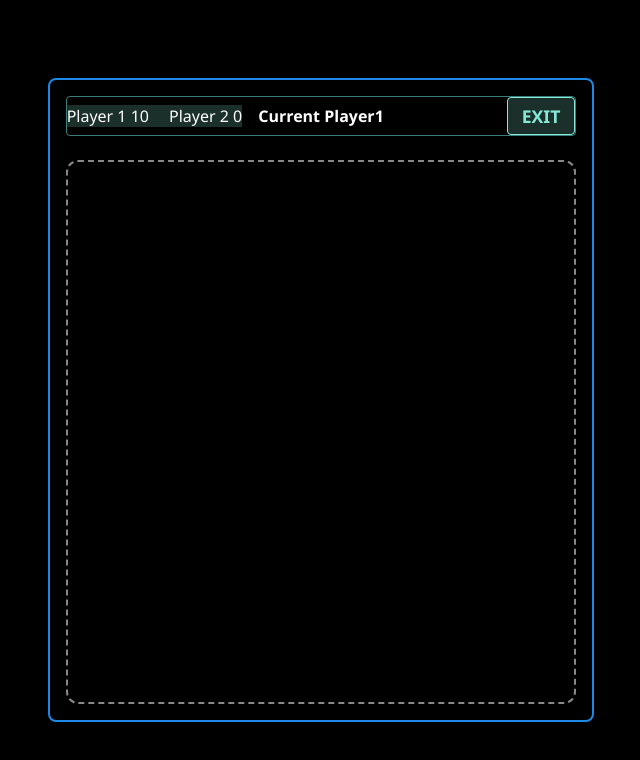
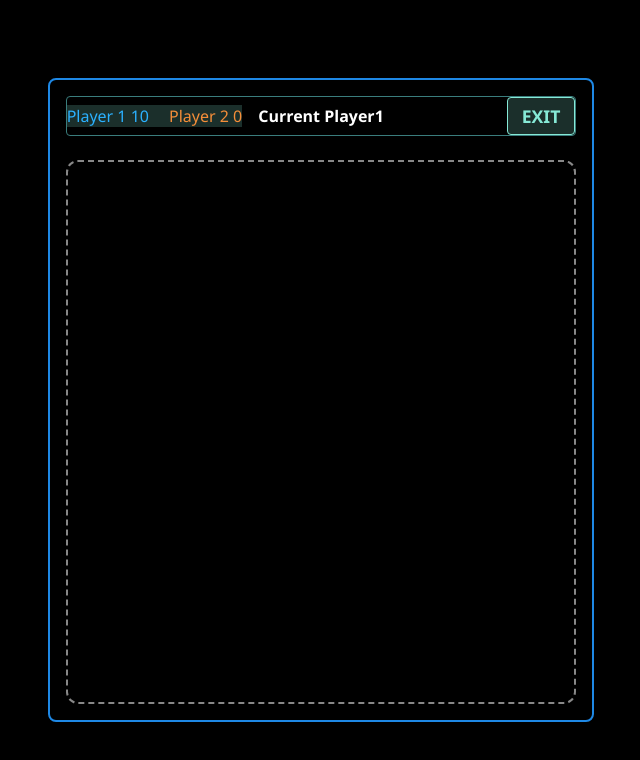
Before and after one commit to DenisBode/15-Memory, a website: page game.html in a window 1280 px wide. Shown: the whole page, without its empty margins (319-959 px from the left). Drawn offline with Linux system fonts and the light colour scheme.

Commit message:
feat: style player names with distinct colors in game header

```diff
--- a/game.html
+++ b/game.html
@@ -12,8 +12,8 @@
       <section class="game-panel">
         <header class="game-header">
           <div class="game-header__players">
-            <div>Player 1 <span id="score">10</span></div>
-            <div>Player 2 <span id="score2">0</span></div>
+            <div class="game-header__player_one">Player 1 <span id="score">10</span></div>
+            <div class="game-header__player_two">Player 2 <span id="score2">0</span></div>
           </div>
 
           <div class="game-header__current">Current Player<span id="current-player">1</span></div>
--- a/scss/pages/game.scss
+++ b/scss/pages/game.scss
@@ -47,6 +47,14 @@
   &__exit {
     justify-self: end;
   }
+
+  &__player_one {
+    color: #2bb1ff;
+  }
+
+  &__player_two {
+    color: #f58e39;
+  }
 }
 
 #game-board {
```
Also changed, not shown: css/pages/game.css.
